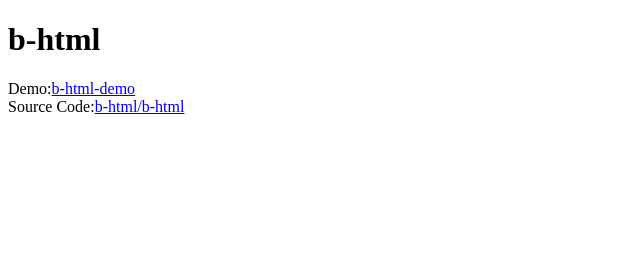
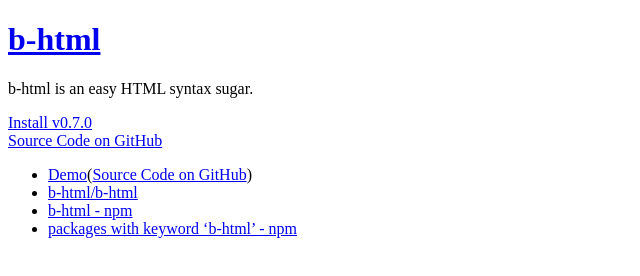
Before and after one commit to b-html/b-html.github.io, a plain HTML site: page index.html in a window 1280 px wide. Shown: the whole page, without its empty margins (0-640 px from the left). Drawn offline with Linux system fonts and the light colour scheme.

Commit message:
add compiled html files

```diff
--- a/index.html
+++ b/index.html
@@ -1 +1 @@
-<!DOCTYPE html><html lang="en"><head><meta charset="utf-8" /><title>b-html</title></head><body><h1>b-html</h1><p>Demo:<a href="http://b-html.org/b-html-demo/">b-html-demo</a><br />Source Code:<a href="https://github.com/b-html/b-html">b-html/b-html</a></p></body></html>
+<!DOCTYPE html><html lang="en"><head><meta charset="utf-8" /><title>b-html</title></head><body><header><h1 class="title"><a href="/">b-html</a></h1><p class="description">b-html is an easy HTML syntax sugar.</p></header><div class="content"><div class="installation"><a href="https://github.com/b-html/b-html#installation">Install v0.7.0</a></div><div class="source-code"><a href="https://github.com/b-html/b-html">Source Code on GitHub</a></div><div class="links"><ul><li><a href="http://b-html.org/b-html-demo/">Demo</a>(<a href="https://github.com/b-html/b-html-demo">Source Code on GitHub</a>)</li><li><a href="https://github.com/b-html/b-html">b-html/b-html</a></li><li><a href="https://www.npmjs.com/package/b-html">b-html - npm</a></li><li><a href="https://www.npmjs.com/browse/keyword/b-html">packages with keyword ‘b-html’ - npm</a></li></ul></div></div></body></html>
```
